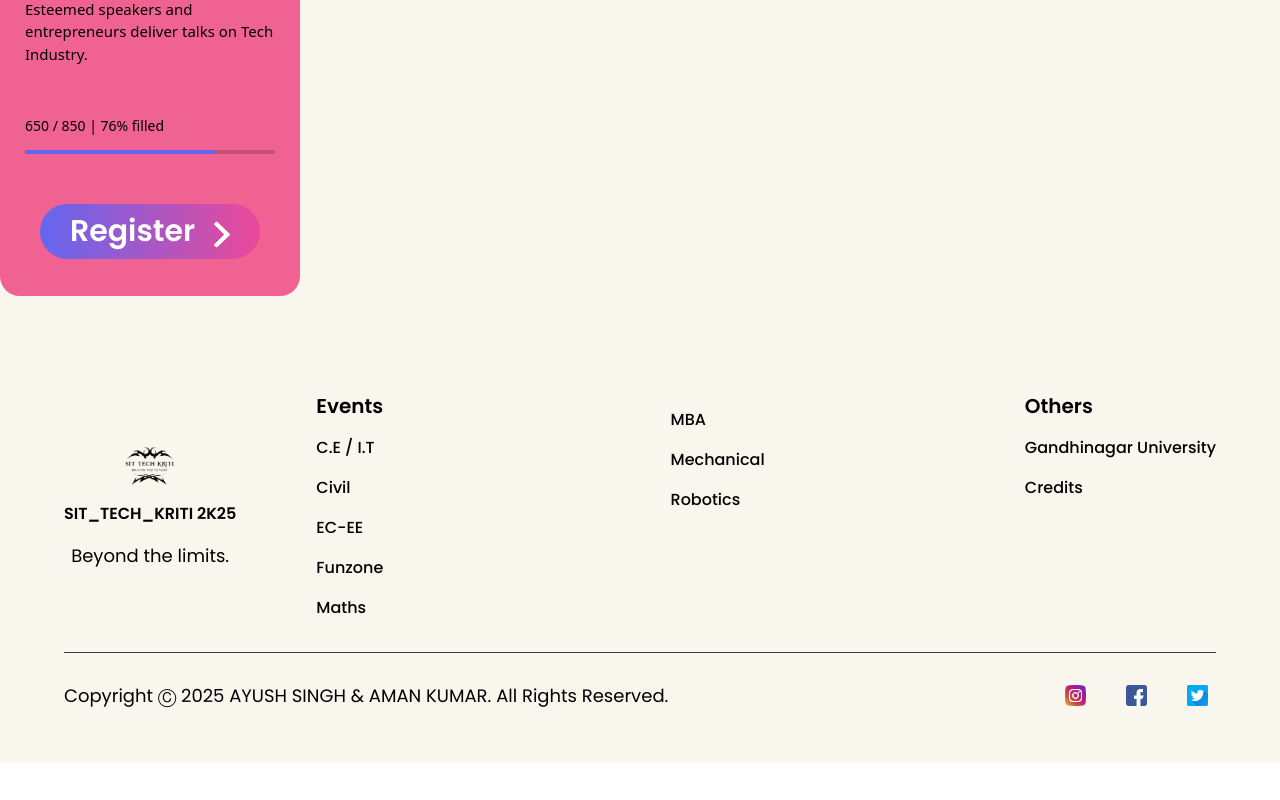
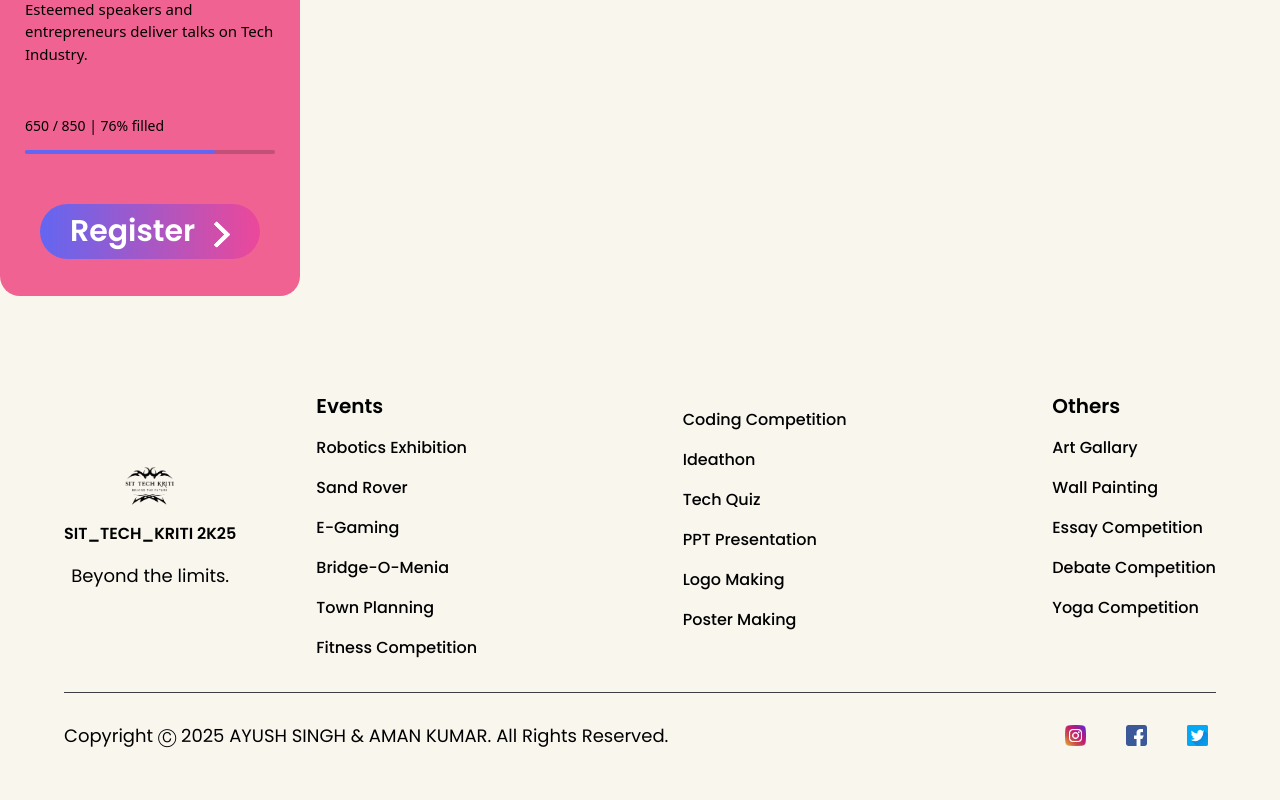
Before and after one commit to royalrajputayush/tech, a Next.js app: page /events in a window 1280 px wide. Shown: the part 1516-2316 px from the top of the page. Before the commit the page ends 2278 px from the top, so only its background shows below. Built offline with nearby package versions, Linux system fonts and the light colour scheme.

Commit message:
Update index.ts

```diff
--- a/constants/index.ts
+++ b/constants/index.ts
@@ -47,24 +47,28 @@ export const footerLinks = [
     title: "Events",
     links: [
       {
-        name: "C.E / I.T",
+        name: "Robotics Exhibition",
         link: "https://www.hoobank.com/content/",
       },
       {
-        name: "Civil",
+        name: "Sand Rover",
         link: "https://www.hoobank.com/how-it-works/",
       },
       {
-        name: "EC-EE",
+        name: "E-Gaming",
         link: "https://www.hoobank.com/create/",
       },
       {
-        name: "Funzone",
+        name: "Bridge-O-Menia",
         link: "https://www.hoobank.com/explore/",
       },
       {
-        name: "Maths",
+        name: "Town Planning",
         link: "https://www.hoobank.com/terms-and-services/",
+      },
+      {
+        name: "Fitness Competition",
+        link: "https://www.hoobank.com/become-a-partner/",
       },
     ],
   },
@@ -72,15 +76,27 @@ export const footerLinks = [
     title: "",
     links: [
       {
-        name: "MBA",
+        name: "Coding Competition",
         link: "https://www.hoobank.com/help-center/",
       },
       {
-        name: "Mechanical",
+        name: "Ideathon",
         link: "https://www.hoobank.com/partners/",
       },
       {
-        name: "Robotics",
+        name: "Tech Quiz",
+        link: "https://www.hoobank.com/suggestions/",
+      },
+      {
+        name: "PPT Presentation",
+        link: "https://www.hoobank.com/suggestions/",
+      },
+      {
+        name: "Logo Making",
+        link: "https://www.hoobank.com/suggestions/",
+      },
+      {
+        name: "Poster Making",
         link: "https://www.hoobank.com/suggestions/",
       },
     ],
@@ -89,11 +105,23 @@ export const footerLinks = [
     title: "Others",
     links: [
       {
-        name: "Gandhinagar University",
+        name: "Art Gallary",
         link: "https://www.hoobank.com/our-partner/",
       },
       {
-        name: "Credits",
+        name: "Wall Painting",
+        link: "https://www.hoobank.com/become-a-partner/",
+      },
+      {
+        name: "Essay Competition",
+        link: "https://www.hoobank.com/become-a-partner/",
+      },
+      {
+        name: "Debate Competition",
+        link: "https://www.hoobank.com/become-a-partner/",
+      },
+      {
+        name: "Yoga Competition",
         link: "https://www.hoobank.com/become-a-partner/",
       },
     ],
```
